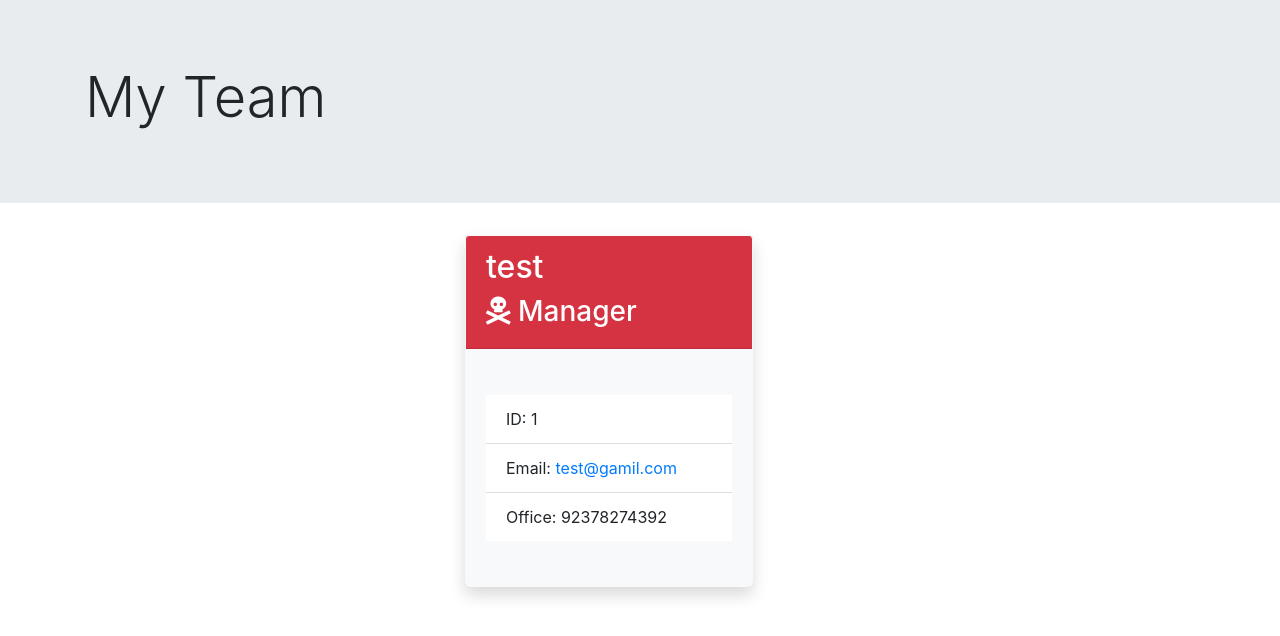
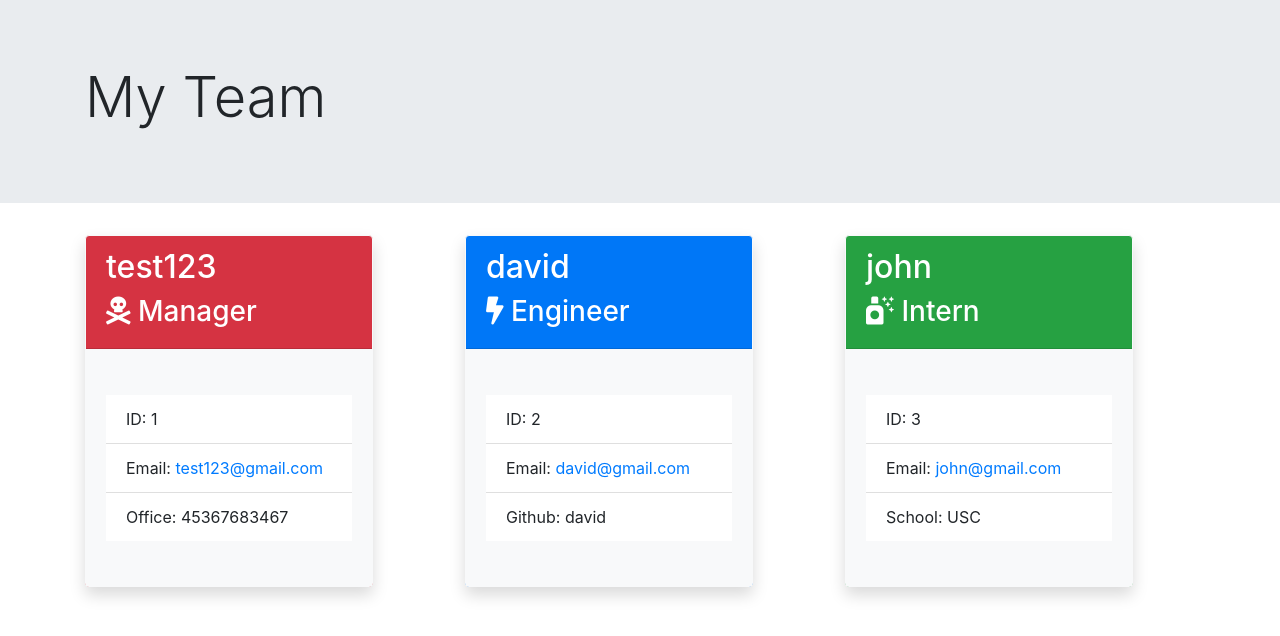
Before and after one commit to hkanuri/employeesummary, a website: page output/teamPage.html in a window 1280 px wide. Drawn offline with nearby package versions, Linux system fonts and the light colour scheme.

Commit message:
added output files

```diff
--- a/output/teamPage.html
+++ b/output/teamPage.html
@@ -26,15 +26,47 @@
 <div class="col-md-4">
     <div class="card bg-danger border-light shadow mb-3" style="max-width: 18rem; height: 22rem;">
         <div class="card-header text-white">
-            <h2 id="name">test</h2>
+            <h2 id="name">test123</h2>
             <h3><span class="fas fa-skull-crossbones"></span> Manager</h3>
         </div>
         <div class="card-body bg-light align-content-center flex-wrap">
             <div>
                 <ul class="list-group list-group-flush">
                     <li class="list-group-item" id="id">ID: 1 </li>
-                    <li class="list-group-item" id="email">Email: <a href="mailto:test@gamil.com">test@gamil.com</a> </li>
-                    <li class="list-group-item" id="property">Office: 92378274392 </li>
+                    <li class="list-group-item" id="email">Email: <a href="mailto:test123@gmail.com">test123@gmail.com</a> </li>
+                    <li class="list-group-item" id="property">Office: 45367683467 </li>
+                </ul>
+            </div>
+        </div>
+    </div>
+</div><div class="col-md-4">
+    <div class="card bg-primary border-light shadow mb-3" style="max-width: 18rem; height: 22rem;">
+        <div class="card-header text-white">
+            <h2 id="name">david</h2>
+            <h3><span class="fas fa-bolt"></span> Engineer</h3>
+        </div>
+        <div class="card-body bg-light align-content-center flex-wrap">
+            <div>
+                <ul class="list-group list-group-flush">
+                    <li class="list-group-item" id="id">ID: 2 </li>
+                    <li class="list-group-item" id="email">Email: <a href="mailto:david@gmail.com">david@gmail.com</a> </li>
+                    <li class="list-group-item" id="property">Github: david </li>
+                </ul>
+            </div>
+        </div>
+    </div>
+</div><div class="col-md-4">
+    <div class="card bg-success border-light shadow mb-3" style="max-width: 18rem; height: 22rem;">
+        <div class="card-header text-white">
+            <h2 id="name">john</h2>
+            <h3><span class="fas fa-air-freshener"></span> Intern</h3>
+        </div>
+        <div class="card-body bg-light align-content-center flex-wrap">
+            <div>
+                <ul class="list-group list-group-flush">
+                    <li class="list-group-item" id="id">ID: 3 </li>
+                    <li class="list-group-item" id="email">Email: <a href="mailto:john@gmail.com">john@gmail.com</a> </li>
+                    <li class="list-group-item" id="property">School: USC </li>
                 </ul>
             </div>
         </div>
```
Also changed, not shown: README.md, images/html.png (added), 1 other file.
